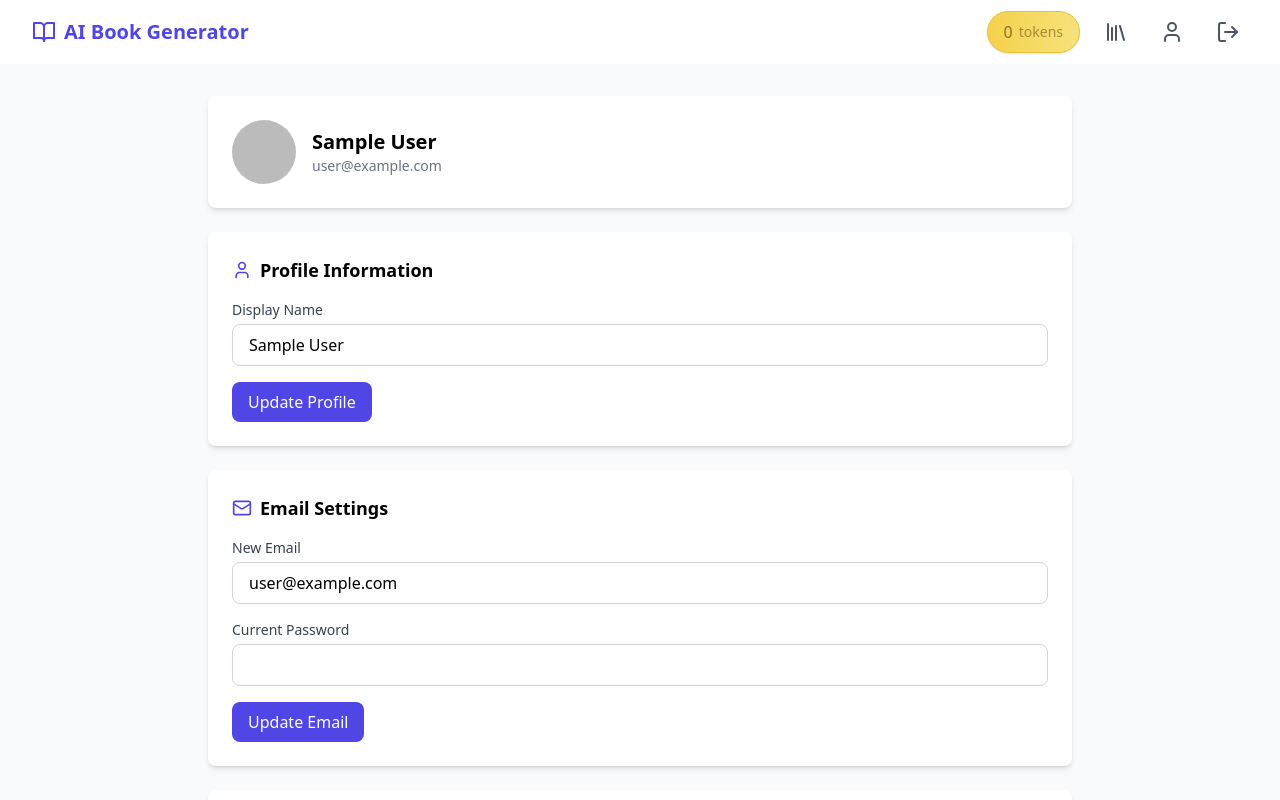
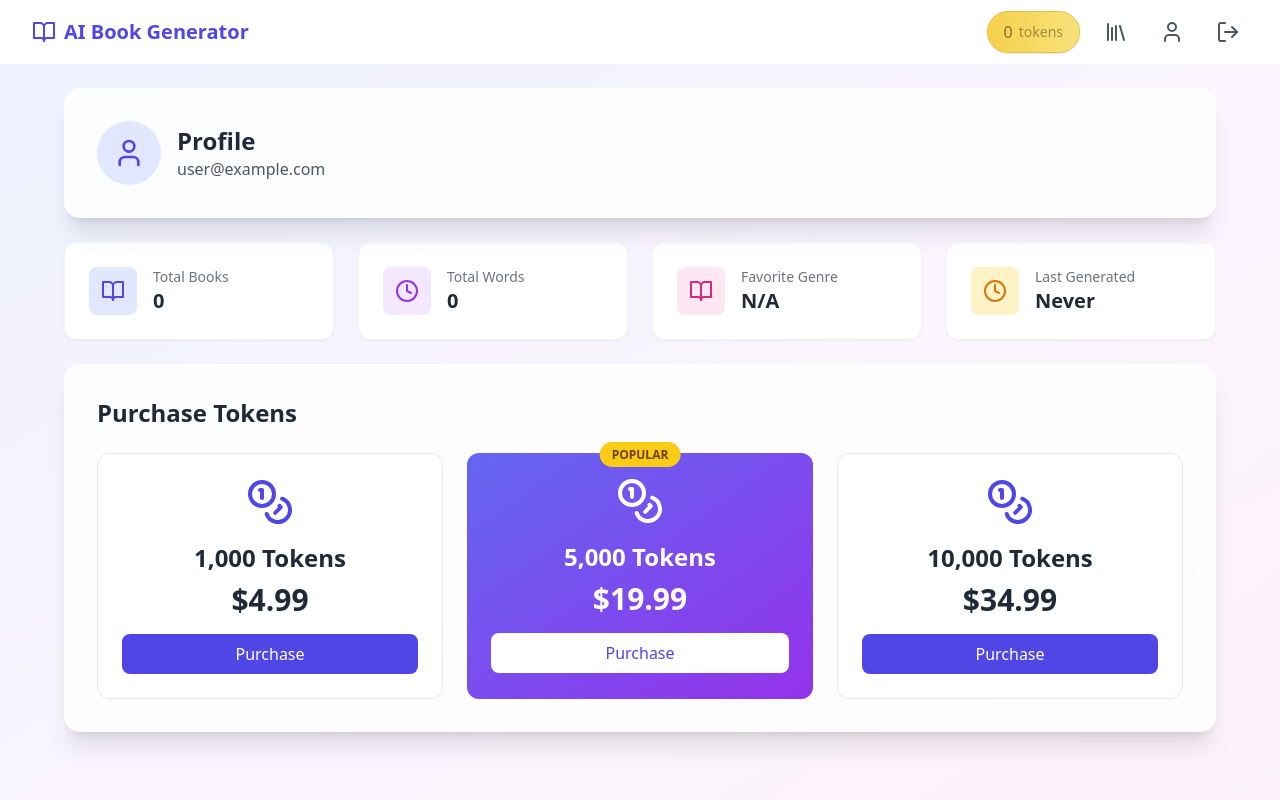
Before and after one commit to Adarshagupta/sb1-da6pxh, a React (Vite) app: page /profile in a window 1280 px wide. Shown: the top 800 px of the page. Built offline with nearby package versions, Linux system fonts and the light colour scheme; no server answers; the database is empty; sample sign-in values are in the browser's storage.

Commit message:
Update ProfilePage.tsx

```diff
--- a/src/components/Profile/ProfilePage.tsx
+++ b/src/components/Profile/ProfilePage.tsx
@@ -1,14 +1,193 @@
 import React from 'react';
-import { ProfileHeader } from './ProfileHeader';
-import { ProfileSettings } from './ProfileSettings';
+import { User, Coins, BookOpen, Clock } from 'lucide-react';
+import { useAuth } from '../../context/AuthContext';
+import { db, updateUserTokens } from '../../lib/firebase';
+import { collection, query, where, getDocs } from 'firebase/firestore';
 
-export function ProfilePage() {
+const tokenPackages = [
+  { tokens: 1000, price: 4.99, popular: false },
+  { tokens: 5000, price: 19.99, popular: true },
+  { tokens: 10000, price: 34.99, popular: false }
+];
+
+export const ProfilePage = () => {
+  const { user } = useAuth();
+  const [stats, setStats] = React.useState({
+    totalBooks: 0,
+    totalWords: 0,
+    favoriteGenre: '',
+    lastGenerated: null as Date | null
+  });
+
+  React.useEffect(() => {
+    loadUserStats();
+  }, [user]);
+
+  const loadUserStats = async () => {
+    if (!user) return;
+
+    const booksQuery = query(
+      collection(db, 'books'),
+      where('userId', '==', user.uid)
+    );
+
+    const querySnapshot = await getDocs(booksQuery);
+    const books = querySnapshot.docs.map(doc => doc.data());
+
+    // Calculate statistics
+    const genreCounts: { [key: string]: number } = {};
+    let totalWords = 0;
+
+    books.forEach(book => {
+      genreCounts[book.settings.genre] = (genreCounts[book.settings.genre] || 0) + 1;
+      totalWords += book.content.split(/\s+/).length;
+    });
+
+    const favoriteGenre = Object.entries(genreCounts).sort((a, b) => b[1] - a[1])[0]?.[0] || '';
+
+    setStats({
+      totalBooks: books.length,
+      totalWords: totalWords,
+      favoriteGenre,
+      lastGenerated: books[0]?.createdAt?.toDate() || null
+    });
+  };
+
+  const handlePurchase = async (pkg: typeof tokenPackages[0]) => {
+    // In a real app, integrate with a payment processor here
+    const confirmed = window.confirm(
+      `Purchase ${pkg.tokens} tokens for $${pkg.price}?\n\nThis is a demo - no real payment will be processed.`
+    );
+
+    if (confirmed && user) {
+      try {
+        // Add tokens to user's account
+        const currentTokens = await getUserTokens(user.uid);
+        await updateUserTokens(user.uid, currentTokens + pkg.tokens);
+        alert('Tokens purchased successfully!');
+      } catch (error) {
+        console.error('Error purchasing tokens:', error);
+        alert('Failed to purchase tokens');
+      }
+    }
+  };
+
   return (
-    <div className="min-h-screen bg-gray-50 py-8">
-      <div className="max-w-4xl mx-auto px-4">
-        <ProfileHeader />
-        <ProfileSettings />
+    <div className="min-h-screen bg-gradient-to-br from-indigo-50 via-purple-50 to-pink-50 p-6">
+      <div className="max-w-6xl mx-auto space-y-6">
+        {/* Profile Header */}
+        <div className="bg-white/80 backdrop-blur-sm rounded-2xl shadow-xl p-8 border border-white/20">
+          <div className="flex items-center gap-4">
+            <div className="p-4 bg-indigo-100 rounded-full">
+              <User className="w-8 h-8 text-indigo-600" />
+            </div>
+            <div>
+              <h1 className="text-2xl font-bold text-gray-800">Profile</h1>
+              <p className="text-gray-600">{user?.email}</p>
+            </div>
+          </div>
+        </div>
+
+        {/* Statistics */}
+        <div className="grid grid-cols-1 md:grid-cols-2 lg:grid-cols-4 gap-6">
+          <StatCard
+            icon={<BookOpen className="w-6 h-6" />}
+            title="Total Books"
+            value={stats.totalBooks.toString()}
+            color="indigo"
+          />
+          <StatCard
+            icon={<Clock className="w-6 h-6" />}
+            title="Total Words"
+            value={stats.totalWords.toLocaleString()}
+            color="purple"
+          />
+          <StatCard
+            icon={<BookOpen className="w-6 h-6" />}
+            title="Favorite Genre"
+            value={stats.favoriteGenre || 'N/A'}
+            color="pink"
+          />
+          <StatCard
+            icon={<Clock className="w-6 h-6" />}
+            title="Last Generated"
+            value={stats.lastGenerated?.toLocaleDateString() || 'Never'}
+            color="amber"
+          />
+        </div>
+
+        {/* Token Packages */}
+        <div className="bg-white/80 backdrop-blur-sm rounded-2xl shadow-xl p-8 border border-white/20">
+          <h2 className="text-2xl font-bold text-gray-800 mb-6">Purchase Tokens</h2>
+          <div className="grid grid-cols-1 md:grid-cols-3 gap-6">
+            {tokenPackages.map((pkg, index) => (
+              <div
+                key={index}
+                className={`relative rounded-xl p-6 ${
+                  pkg.popular
+                    ? 'bg-gradient-to-br from-indigo-500 to-purple-600 text-white'
+                    : 'bg-white border border-gray-200'
+                }`}
+              >
+                {pkg.popular && (
+                  <div className="absolute -top-3 left-1/2 transform -translate-x-1/2">
+                    <span className="bg-yellow-400 text-yellow-900 text-xs font-bold px-3 py-1 rounded-full">
+                      POPULAR
+                    </span>
+                  </div>
+                )}
+                <div className="text-center">
+                  <Coins className={`w-12 h-12 mx-auto mb-4 ${pkg.popular ? 'text-white' : 'text-indigo-600'}`} />
+                  <h3 className={`text-2xl font-bold mb-2 ${pkg.popular ? 'text-white' : 'text-gray-800'}`}>
+                    {pkg.tokens.toLocaleString()} Tokens
+                  </h3>
+                  <p className={`text-3xl font-bold mb-4 ${pkg.popular ? 'text-white' : 'text-gray-800'}`}>
+                    ${pkg.price}
+                  </p>
+                  <button
+                    onClick={() => handlePurchase(pkg)}
+                    className={`w-full py-2 px-4 rounded-lg font-medium transition-colors ${
+                      pkg.popular
+                        ? 'bg-white text-indigo-600 hover:bg-gray-100'
+                        : 'bg-indigo-600 text-white hover:bg-indigo-700'
+                    }`}
+                  >
+                    Purchase
+                  </button>
+                </div>
+              </div>
+            ))}
+          </div>
+        </div>
       </div>
     </div>
   );
+};
+
+interface StatCardProps {
+  icon: React.ReactNode;
+  title: string;
+  value: string;
+  color: 'indigo' | 'purple' | 'pink' | 'amber';
 }
+
+const StatCard: React.FC<StatCardProps> = ({ icon, title, value, color }) => {
+  const colors = {
+    indigo: 'bg-indigo-100 text-indigo-600',
+    purple: 'bg-purple-100 text-purple-600',
+    pink: 'bg-pink-100 text-pink-600',
+    amber: 'bg-amber-100 text-amber-600'
+  };
+
+  return (
+    <div className="bg-white rounded-xl p-6 shadow-sm border border-gray-100">
+      <div className="flex items-center gap-4">
+        <div className={`p-3 rounded-lg ${colors[color]}`}>{icon}</div>
+        <div>
+          <p className="text-sm text-gray-500">{title}</p>
+          <p className="text-xl font-bold text-gray-800">{value}</p>
+        </div>
+      </div>
+    </div>
+  );
+};
```
